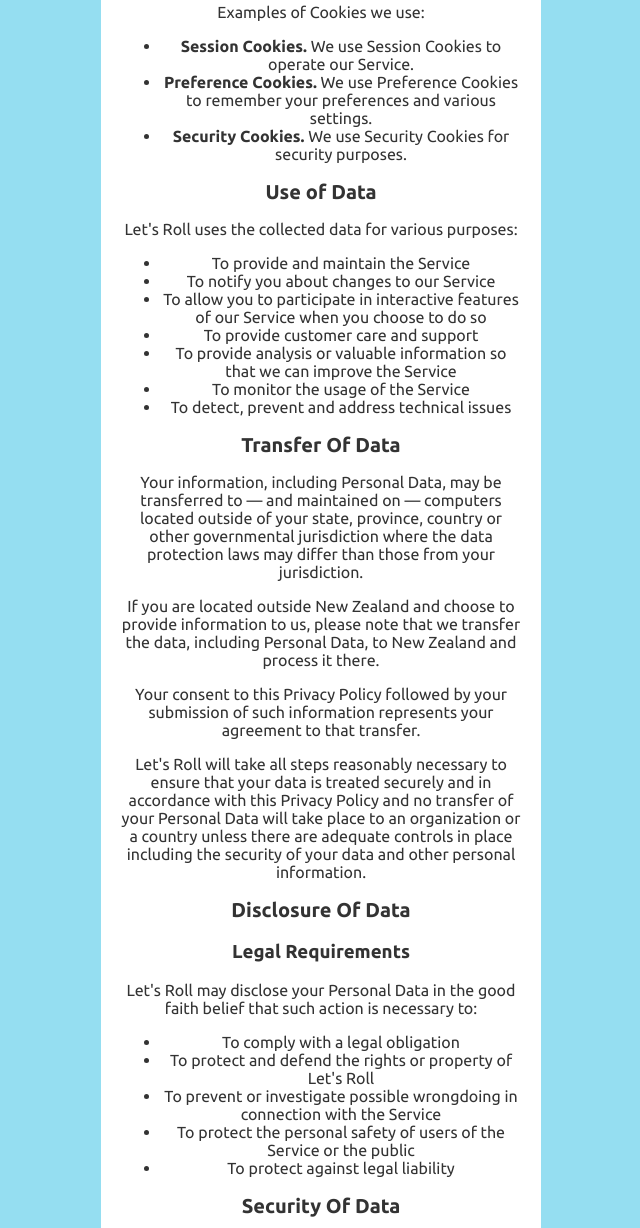
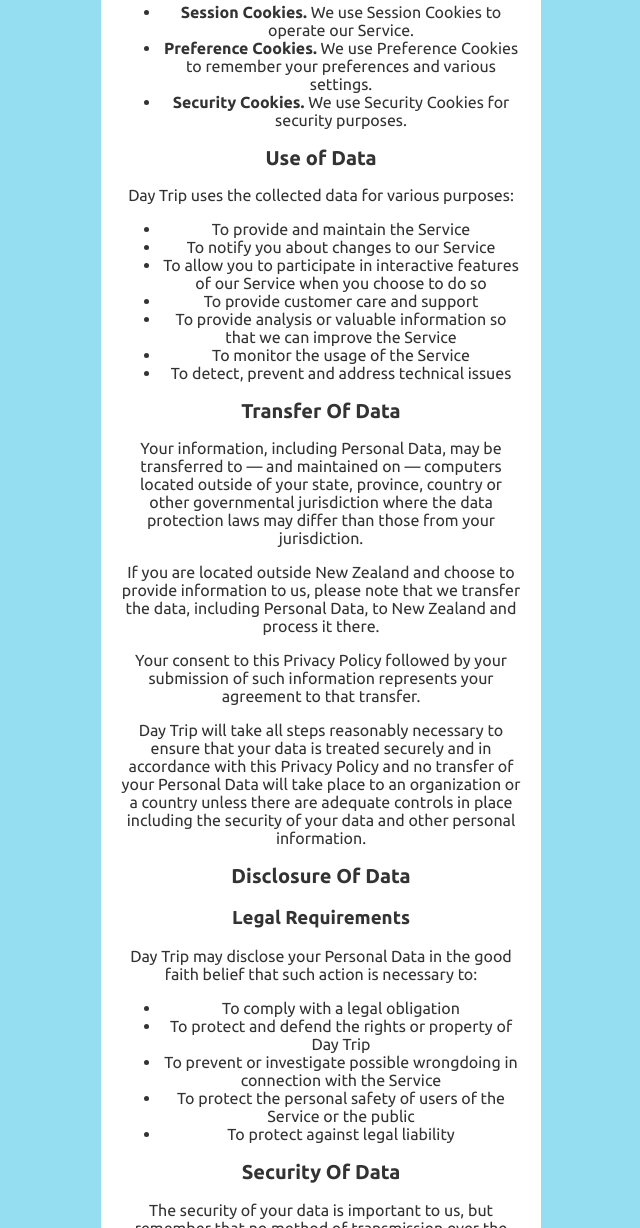
Before and after one commit to mitchellbarclay/pro3, a plain HTML site: page privacypolicy.html in a window 1280 px wide. Shown: the part 1572-2800 px from the top of the page, without its empty margins (319-959 px from the left). Drawn offline with Linux system fonts and the light colour scheme.

Commit message:
Update privacypolicy.html

```diff
--- a/privacypolicy.html
+++ b/privacypolicy.html
@@ -19,10 +19,8 @@
 </div>
  <center>
 <div class="column">
-<p>Effective date: May 29, 2019</p>
 
-
-<p>Let's Roll ("us", "we", or "our") operates the https://mitchellbarclay.github.io/pro3 website and the Let's Roll mobile application (the "Service").</p>
+<p>Day Trip ("us", "we", or "our") operates the https://mitchellbarclay.github.io/pro3 website and the Day Trip mobile application (the "Service").</p>
 
 <p>This page informs you of our policies regarding the collection, use, and disclosure of personal data when you use our Service and the choices you have associated with that data.</p>
 
@@ -62,7 +60,7 @@
 
 <h2>Use of Data</h2>
 
-<p>Let's Roll uses the collected data for various purposes:</p>
+<p>Day Trip  uses the collected data for various purposes:</p>
 <ul>
     <li>To provide and maintain the Service</li>
     <li>To notify you about changes to our Service</li>
@@ -77,15 +75,15 @@
 <p>Your information, including Personal Data, may be transferred to — and maintained on — computers located outside of your state, province, country or other governmental jurisdiction where the data protection laws may differ than those from your jurisdiction.</p>
 <p>If you are located outside New Zealand and choose to provide information to us, please note that we transfer the data, including Personal Data, to New Zealand and process it there.</p>
 <p>Your consent to this Privacy Policy followed by your submission of such information represents your agreement to that transfer.</p>
-<p>Let's Roll will take all steps reasonably necessary to ensure that your data is treated securely and in accordance with this Privacy Policy and no transfer of your Personal Data will take place to an organization or a country unless there are adequate controls in place including the security of your data and other personal information.</p>
+<p>Day Trip will take all steps reasonably necessary to ensure that your data is treated securely and in accordance with this Privacy Policy and no transfer of your Personal Data will take place to an organization or a country unless there are adequate controls in place including the security of your data and other personal information.</p>
 
 <h2>Disclosure Of Data</h2>
 
 <h3>Legal Requirements</h3>
-<p>Let's Roll may disclose your Personal Data in the good faith belief that such action is necessary to:</p>
+<p>Day Trip may disclose your Personal Data in the good faith belief that such action is necessary to:</p>
 <ul>
     <li>To comply with a legal obligation</li>
-    <li>To protect and defend the rights or property of Let's Roll</li>
+    <li>To protect and defend the rights or property of Day Trip</li>
     <li>To prevent or investigate possible wrongdoing in connection with the Service</li>
     <li>To protect the personal safety of users of the Service or the public</li>
     <li>To protect against legal liability</li>
```
